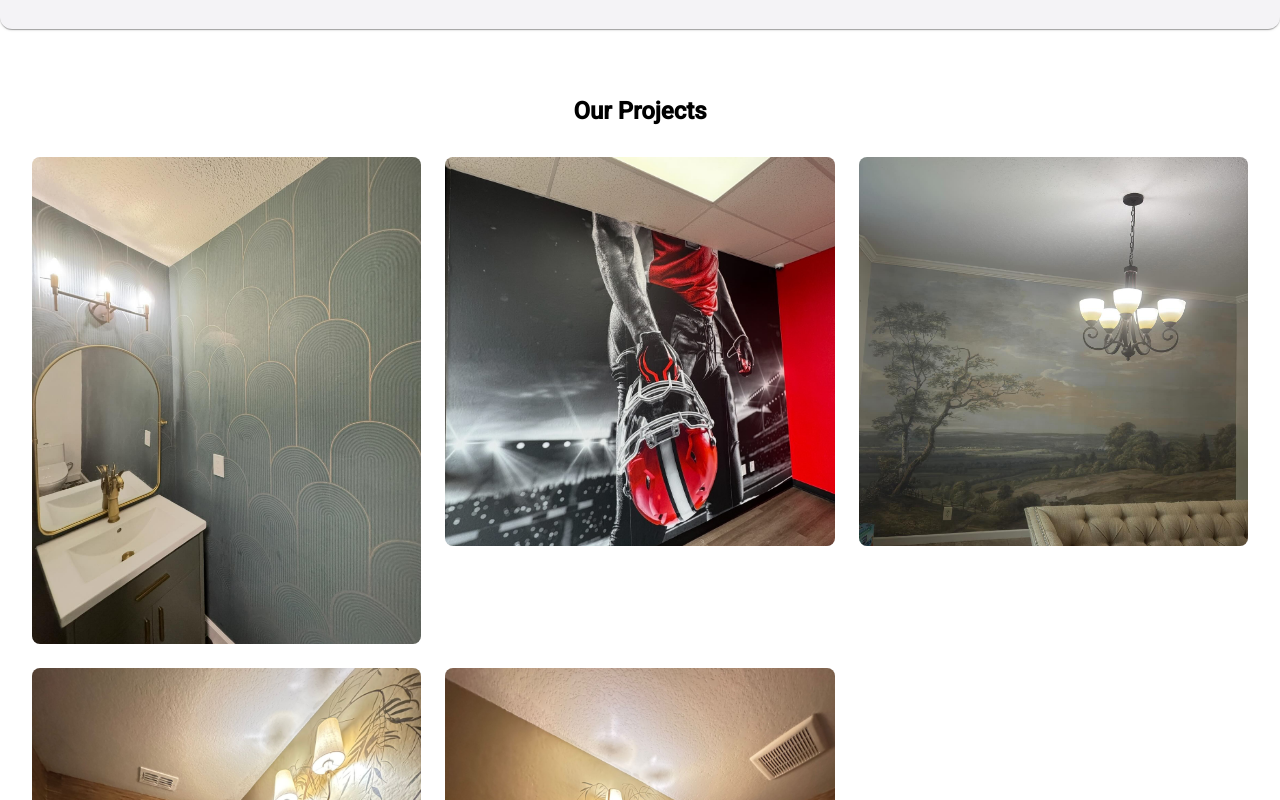
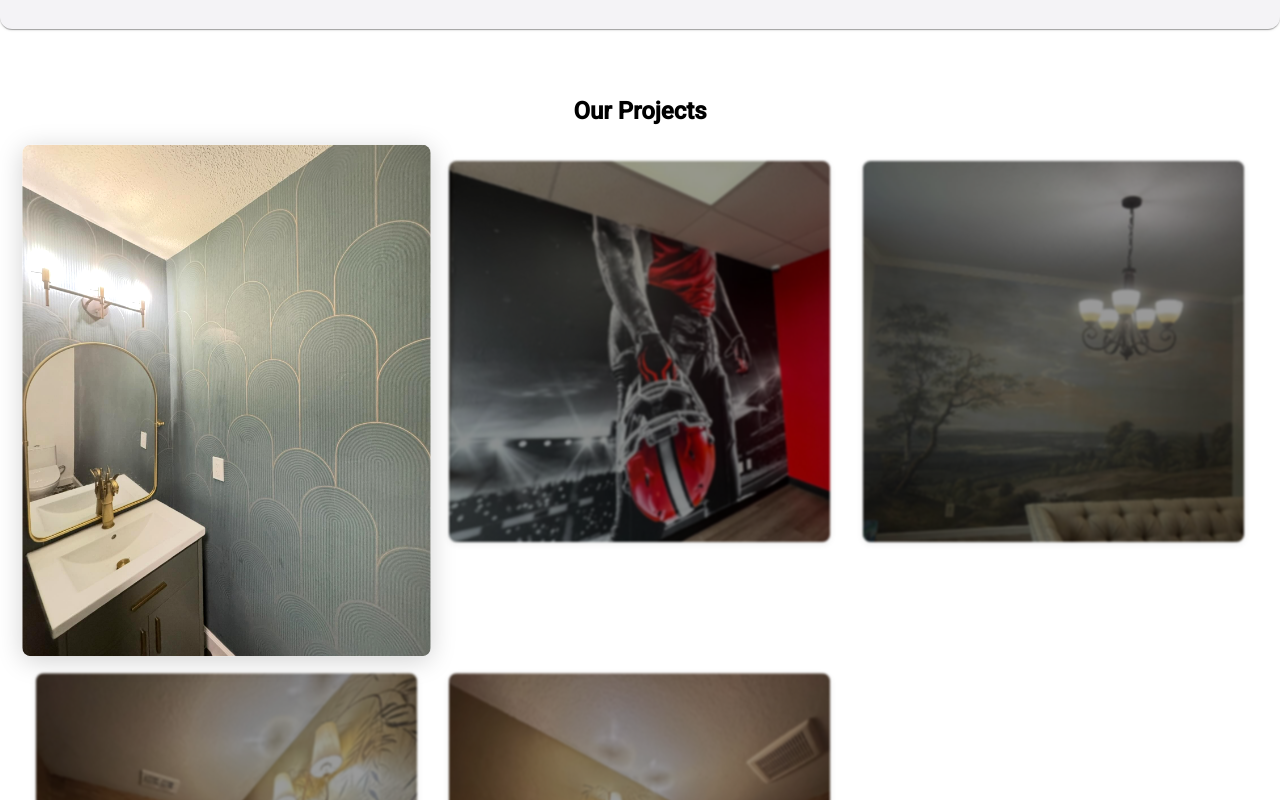
Before and after one commit to calloc2/house-of-royalty, an Angular app: page / in a window 1280 px wide. In both pictures the pointer is over the picture 226 px from the left and 1360 px from the top of the page. Shown: the part 960-1760 px from the top of the page. Built offline with nearby package versions, Linux system fonts and the light colour scheme.

Commit message:
adds var materials + hovering animations

```diff
--- a/src/app/components/navbar/navbar.component.scss
+++ b/src/app/components/navbar/navbar.component.scss
@@ -3,7 +3,7 @@
   justify-content: space-between;
   align-items: center;
   padding: 1.5rem 2rem;
-  box-shadow: 0 2px 5px rgba(0,0,0,0.1);
+  box-shadow: 0 2px 5px var(--mat-primary, rgba(0,0,0,0.1));
   position: sticky;
   top: 0;
   z-index: 100;
@@ -11,7 +11,7 @@
   .logo {
     font-size: 1.5rem;
     font-weight: bold;
-    color: #fff;
+    color: var(--mat-accent);
   }
 
   .nav-links {
@@ -21,12 +21,12 @@
 
     li a {
       text-decoration: none;
-      color: #444;
+      color: var(--mat-on-primary, #fff);
       font-weight: 500;
       transition: color 0.3s;
 
       &:hover {
-        color: #b28b53;
+        color: var(--mat-accent);
       }
     }
   }
--- a/src/app/components/projects-slider/projects-slider.component.scss
+++ b/src/app/components/projects-slider/projects-slider.component.scss
@@ -1,6 +1,5 @@
 .projects {
   padding: 3rem 2rem;
-  //background-color: white;
 
   h2 {
     text-align: center;
@@ -16,6 +15,22 @@
       width: 100%;
       height: auto;
       border-radius: 8px;
+      transition: transform 0.3s, filter 0.3s, box-shadow 0.3s;
+      cursor: pointer;
+      filter: brightness(1);
+      box-shadow: 0 2px 8px rgba(0, 0, 0, 0.08);
+    }
+
+    &:hover img {
+      filter: brightness(0.6) blur(1px);
+      transform: scale(0.98);
+    }
+
+    img:hover {
+      filter: brightness(1.1) blur(0);
+      transform: scale(1.05);
+      z-index: 1;
+      box-shadow: 0 4px 24px rgba(0, 0, 0, 0.18);
     }
   }
 }
```
